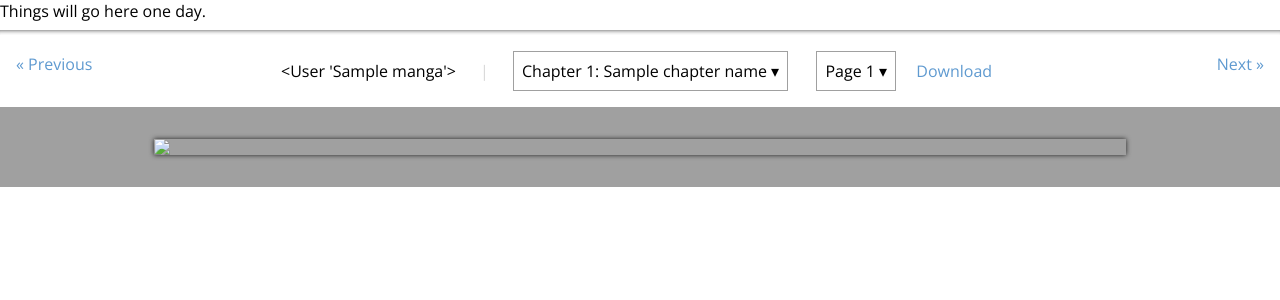
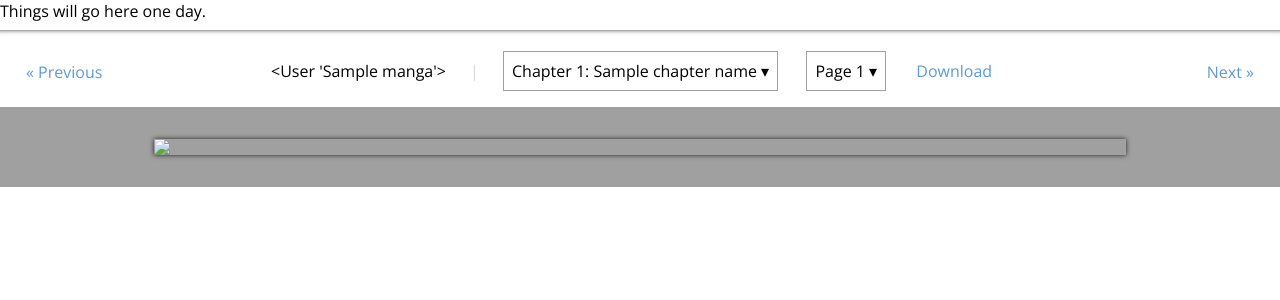
Before and after one commit to cozziekuns/Renchon, a Flask app: template templates/reader.html in a window 1280 px wide. Shown: the top 300 px of the page. Run offline with Flask 2, Linux system fonts and the light colour scheme; tables that the repository leaves empty hold one stand-in row (values such as "Sample post"); the template is opened without the code that fills it: values that come from a table or form of the project are taken from there, most other values are stand-ins (such as "Sample title", 1, 10 or a date in 2020); some libraries are stand-ins or nearby versions.

Commit message:
fixed weird css bug

```diff
--- a/renchon.py
+++ b/renchon.py
@@ -163,7 +163,7 @@
 #===============================================================================
 
 # Index
-@app.route("/reader/")
+@app.route("/reader")
 def index():
     # Get all of the things to be displayed in this view
     manga_list = []
--- a/static/renchon.js
+++ b/static/renchon.js
@@ -171,8 +171,8 @@
         manga_image.style.height = screen.height.toString() + "px";
       } else {
         // Otherwise, do nothing.
-        manga_image.style.width = cache[curr_page - 1].width;
-        manga_image.style.height = cache[curr_page - 1].height;
+        manga_image.style.width = cache[curr_page - 1].width.toString() + "px";
+        manga_image.style.height = cache[curr_page - 1].height.toString() + "px";
       }
     } else {
       // Portrait
@@ -181,8 +181,8 @@
       manga_image.style.height = cache[curr_page - 1].height * width_ratio;
     }
   } else {
-    manga_image.style.width = cache[curr_page - 1].width;
-    manga_image.style.height = cache[curr_page - 1].height;
+    manga_image.style.width = cache[curr_page - 1].width.toString() + "px";
+    manga_image.style.height = cache[curr_page - 1].height.toString() + "px";
   }
 
 }
--- a/static/style.css
+++ b/static/style.css
@@ -42,7 +42,7 @@
 	text-align: center;
 	margin-left: 16px;
 	margin-right: 16px;
-	padding: 8 10 8 10px;
+	padding: 8px 10px;
 	margin-top: 10px;
 }
 
@@ -87,7 +87,7 @@
 
 ul#subnav_list li#subnav_dropdown ul {
 	display: none;
-	margin: 8 0 0 -9px;
+	margin: 8px 0 0 -9px;
 	padding: 0;
 	position: absolute;
 	border: 1px solid rgba(160, 160, 160, 255);
```
